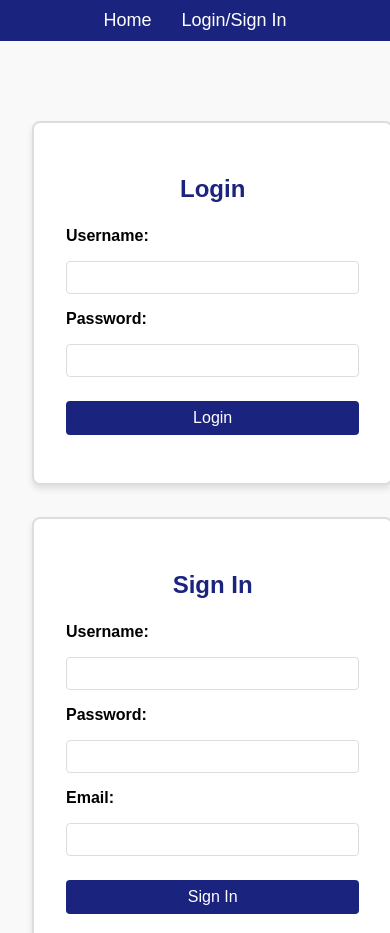
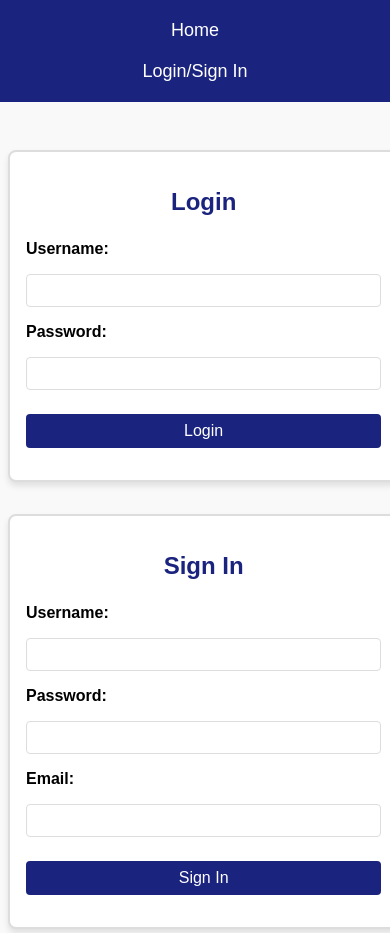
Before and after one commit to himanshupathak80/RVS, a plain HTML site: page login.html in a window 390 px wide. Shown: the top 933 px of the page. Drawn offline with Linux system fonts and the light colour scheme.

Commit message:
Update styles.css

```diff
--- a/styles.css
+++ b/styles.css
@@ -163,6 +163,17 @@ section img {
 }
 
 /* Responsive design for Android and small screens */
+@media (max-width: 1024px) {
+    header nav ul {
+        flex-direction: column;
+        align-items: center;
+    }
+
+    header nav ul li {
+        margin: 5px 0;
+    }
+}
+
 @media (max-width: 768px) {
     .card-container {
         flex-direction: column;
@@ -176,4 +187,36 @@ section img {
     .form-container {
         width: 90%;
     }
+
+    section {
+        padding: 2rem 1rem;
+    }
 }
+
+@media (max-width: 480px) {
+    header {
+        text-align: center;
+    }
+
+    header nav ul {
+        flex-direction: column;
+        padding: 0;
+    }
+
+    header nav ul li {
+        margin: 10px 0;
+    }
+
+    .card {
+        width: 100%;
+    }
+
+    .form-container {
+        width: 95%;
+        padding: 1rem;
+    }
+
+    section {
+        padding: 1rem 0.5rem;
+    }
+}
```
